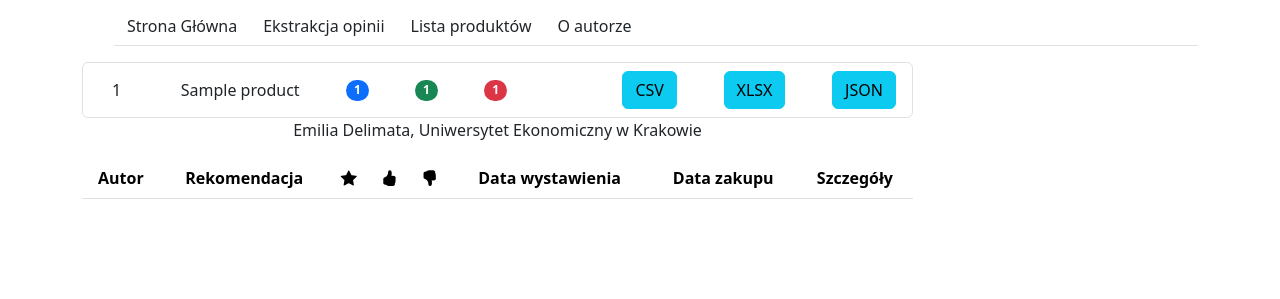
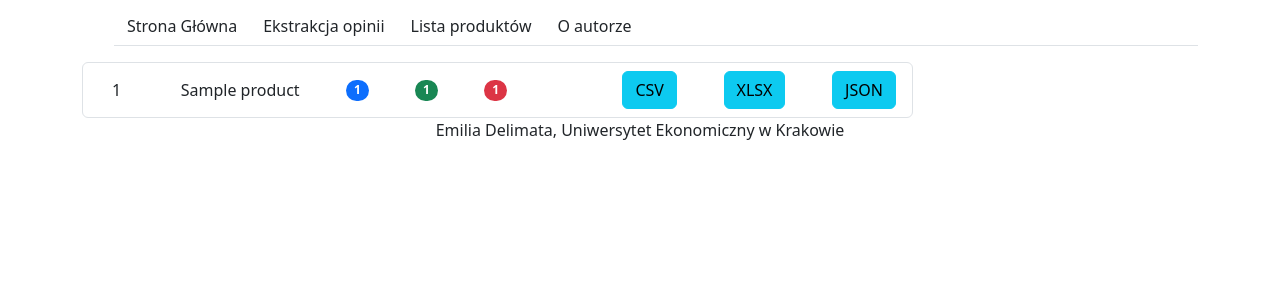
Before and after one commit to imchocoe/CeneoWebScraper, a Python web app: template app/templates/products.html in a window 1280 px wide. Shown: the part 95-394 px from the top of the page. Run offline with Jinja, Linux system fonts and the light colour scheme; the template is opened without the code that fills it: most values are stand-ins (such as "Sample title", 1, 10 or a date in 2020); lists and menus that the app fills with data are empty; some libraries are stand-ins or nearby versions.

Commit message:
2025-06-11 ED I fixed products.html

```diff
--- a/app/templates/products.html
+++ b/app/templates/products.html
@@ -4,34 +4,16 @@
 <ul class="list-group">
     {% for product in products %}
         <li class="list-group-item d-flex justify-content-between align-items-center">
-            <a type="button" class="btn btn-ceneo" href="{{url_for('product', product_id=product.product_id)}}">{{product_id}}</a>
+            <a type="button" class="btn btn-ceneo" href="{{url_for('product', product_id=product.product_id, product_name=product.product_name)}}">{{product.product_id}}</a>
             <span>{{product.product_name}}</span>
             <span class="badge bg-primary rounded-pill">{{product.opinions_count}}</span>
             <span class="badge bg-success rounded-pill">{{product.pros_count}}</span>
             <span class="badge bg-danger rounded-pill">{{product.cons_count}}</span>
-            <span class="badge bg-ceneo rounded-pill">{{product.average_stars}}</span>
+            <span class="badge bg-ceneo rounded-pill">{{product.average_stars|round(2)}}</span>
             <a type="button" class="btn btn-info" href="#">CSV</a>
             <a type="button" class="btn btn-info" href="#">XLSX</a>
             <a type="button" class="btn btn-info" href="#">JSON</a>
         </li>
     {% endfor %}
 </ul>
-
-<table class="table table-striped table-hover" id="opinions">
-        <thead>
-            <tr>
-                <!-- <th class="text-center">Id opinii</th> -->
-                <th class="text-center">Autor</th>
-                <th class="text-center">Rekomendacja</th>
-                <th class="text-center"><i class="bi bi-star-fill"></i></th>
-                <!-- <th class="text-center">Treść</th>
-                <th class="text-center">Zalety</th>
-                <th class="text-center">Wady</th> -->
-                <th class="text-center"><i class="bi bi-hand-thumbs-up-fill"></i></th>
-                <th class="text-center"><i class="bi bi-hand-thumbs-down-fill"></i></th>
-                <th class="text-center">Data wystawienia</th>
-                <th class="text-center">Data zakupu</th>
-                <th class="text-center">Szczegóły</th>
-            </tr>
-        </thead>
 {% endblock %}
```
